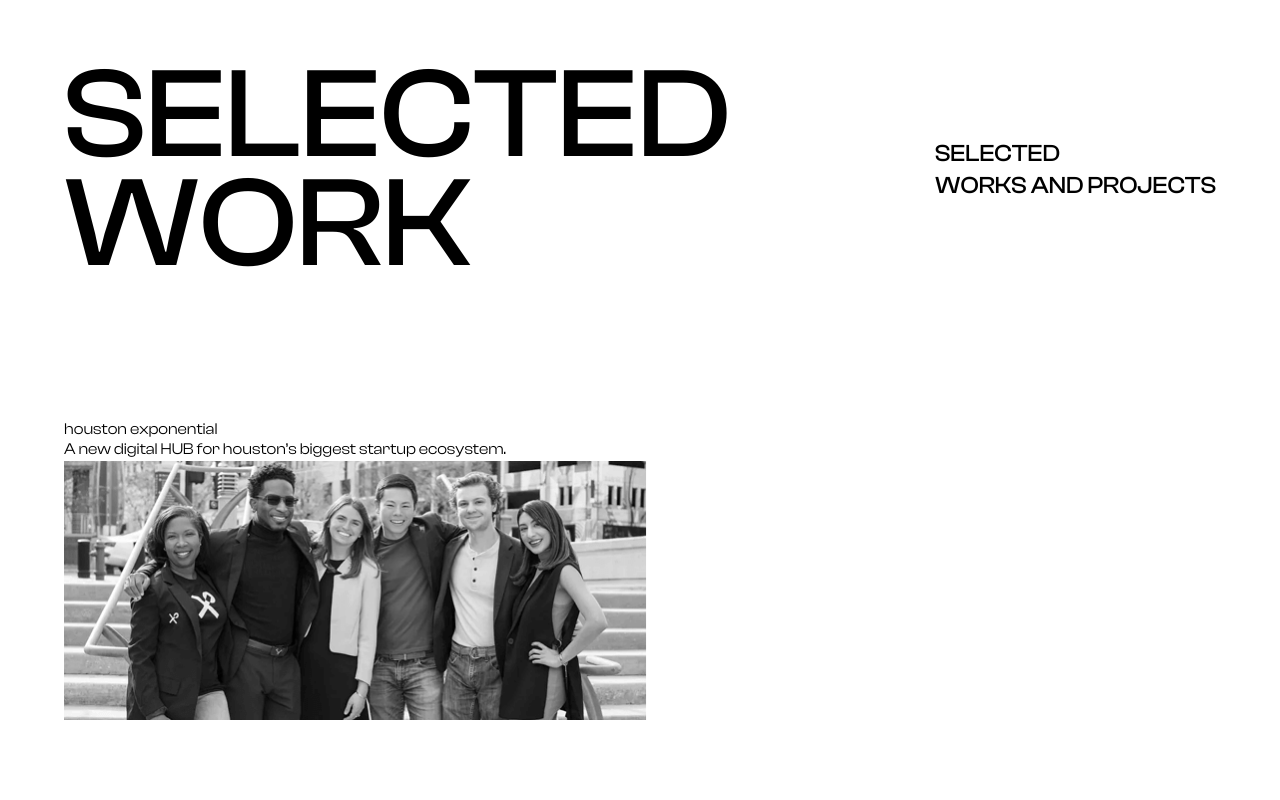
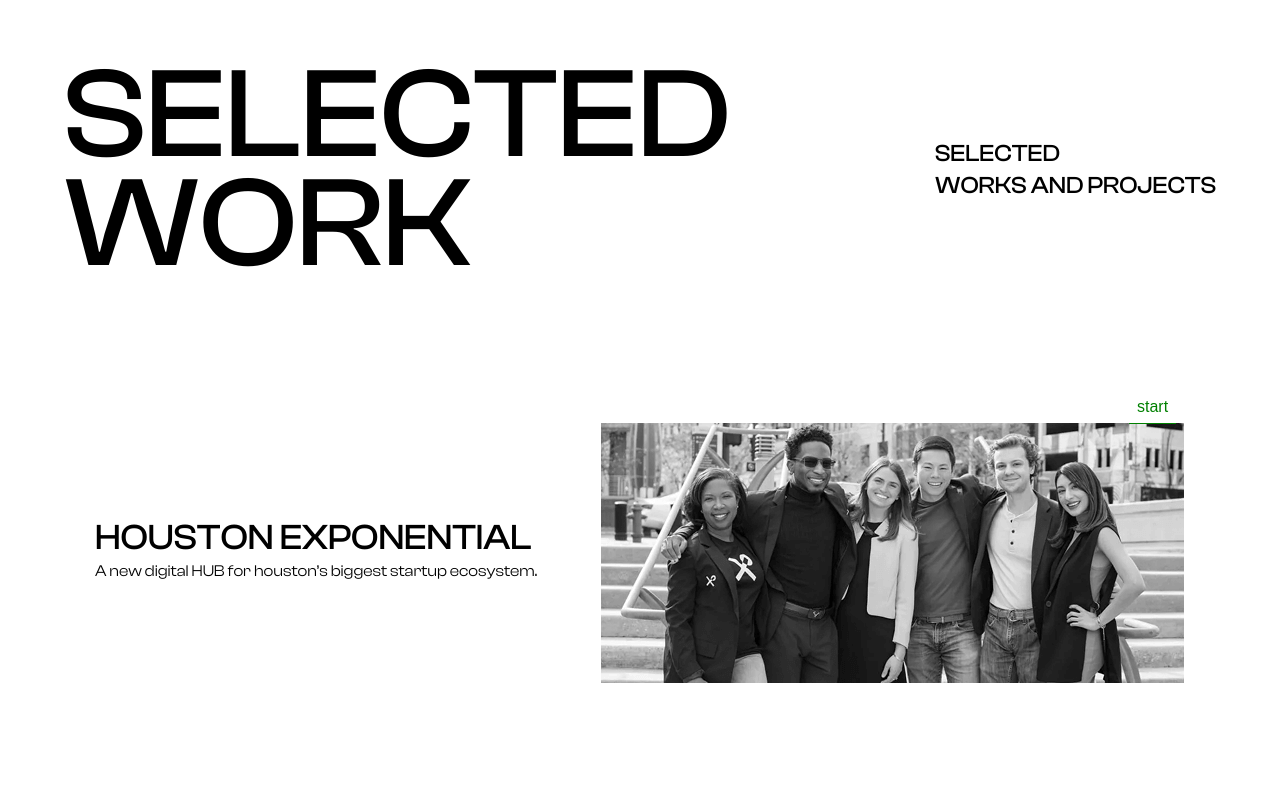
Before and after one commit to Jisap/next16-awwward-website, a Next.js app: page / in a window 1280 px wide. Shown: the part 1160-1960 px from the top of the page. Built offline with nearby package versions, Linux system fonts and the light colour scheme.

Commit message:
feat: add Works component to display selected projects with GSAP text and image reveal animations.

```diff
--- a/components/Works.tsx
+++ b/components/Works.tsx
@@ -1,43 +1,90 @@
+"use client"
+
 import { workSecItems } from "@/data/data";
 import Image from "next/image";
+import { gsap, useGSAP, SplitText, ScrollTrigger } from "@/lib/gsap-util"
+import { useRef } from "react";
 
 export default function Works() {
+
+  const containerRef = useRef<HTMLDivElement | null>(null);
+
+  useGSAP(() => {
+    const textSplit = SplitText.create(".text", {
+      type: "words,lines",
+      linesClass: "overflow-hidden"
+    });
+
+    const tl = gsap.timeline({
+      scrollTrigger: {
+        trigger: ".works-wrapper",
+        start: "top 60%"
+      }
+    });
+
+    tl.from(textSplit.words, {
+      yPercent: 100,
+      ease: "power2.inOut",
+      duration: 1,
+      stagger: 0.03,
+    });
+
+    gsap.to(".section-img", {
+      duration: 1,
+      stagger: 1,
+      clipPath: "polygon(0% 0%,100% 0%,100% 100%,0% 100%)",
+      scrollTrigger: {
+        trigger: ".work-section-wrapper",
+        start: "top center",
+        markers: true
+      }
+    })
+  },
+    {
+      scope: containerRef
+    })
+
   return (
-    <section className="section">
+    <section className="section" ref={containerRef}>
       <div className="container">
         {/* Title */}
-        <div className="flex flex-wrap items-center justify-between gap-6">
+        <div className="flex flex-wrap items-center justify-between gap-6 works-wrapper">
           {/* Text wrapper */}
           <div>
-            <h2 className="section-title">selected</h2>
-            <h2 className="section-title">Work</h2>
+            <h2 className="section-title text">selected</h2>
+            <h2 className="section-title text">Work</h2>
           </div>
 
           {/* Text wrapper */}
           <div className="sm:text-2xl uppercase font-medium">
-            <p>selected</p>
-            <p>Works and Projects</p>
+            <p className="text">selected</p>
+            <p className="text">Works and Projects</p>
           </div>
         </div>
 
         {/* Wrapper */}
-        <div className="space-y-32 lg:space-y-44 mt-24 lg:mt-36">
+        <div className="space-y-32 lg:space-y-44 mt-24 lg:mt-36 work-section-wrapper">
           {workSecItems.map((item) => (
-            <div key={item.id}>
+            <div key={item.id} className="flex flex-col lg:flex-row lg:justify-center lg:items-center gap-6 lg:gap-8 xl:gap-16 group">
               {/* Content */}
-              <div>
-                <h3>{item.title}</h3>
-                <p>{item.text}</p>
+              <div className="space-y-1.5">
+                <h3 className="text-4xl uppercase font-medium text">{item.title}</h3>
+                <p className="max-w-md text">{item.text}</p>
               </div>
 
               {/* Image */}
-              <div>
+              <div
+                className="lg:group-nth-[2]:order-first section-img"
+                style={{
+                  clipPath: "polygon(0% 0%,0% 0%,0% 100%,0% 100%)"
+                }}
+              >
                 <Image
                   src={item.img}
                   alt={item.title}
                   width={583}
                   height={260}
-
+                  className="w-full h-full object-cover"
                 />
               </div>
             </div>
```
